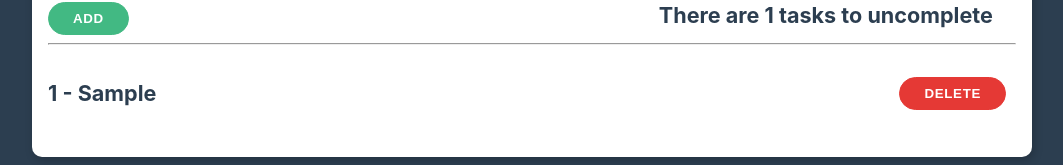
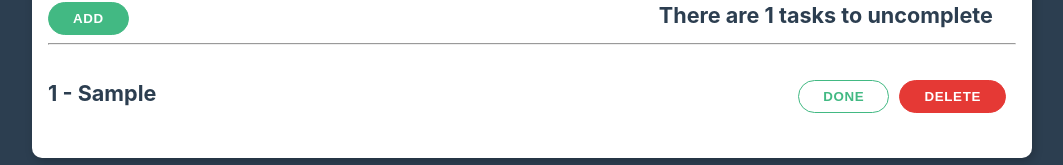
Before and after one commit to hakimov-dev/To-Do-App, a Vue app: page / in a window 1280 px wide. Both pictures are taken after typing "Sample" into the empty fields and a click on the button "ADD". Shown: the part 205-370 px from the top of the page, without its empty margins (108-1171 px from the left). Built offline with nearby package versions, Linux system fonts and the light colour scheme.

Commit message:
Added done btn

```diff
--- a/src/App.vue
+++ b/src/App.vue
@@ -17,9 +17,14 @@
        <ul class="list" v-if="$store.state.notes.length !== 0">
         <h3 class="list-item" v-for="(note, idx) in $store.state.notes">
           {{ idx + 1 }} - {{ note }}
-          <button class="btn danger" @click="$store.commit('deleteNote', idx)">
-            Delete
-          </button>
+          <div>
+           <button class="btn">
+             Done
+           </button>
+           <button class="btn danger" @click="$store.commit('deleteNote', idx)">
+             Delete
+           </button>
+          </div>
         </h3>
       </ul>
       <h2 v-else>
```
